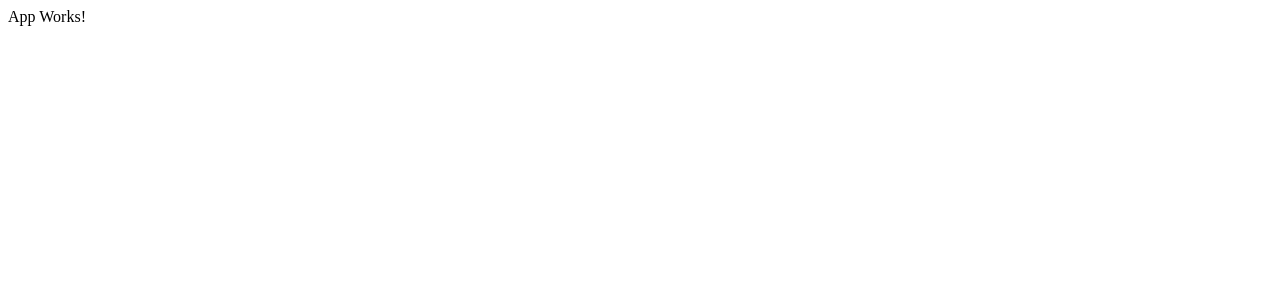
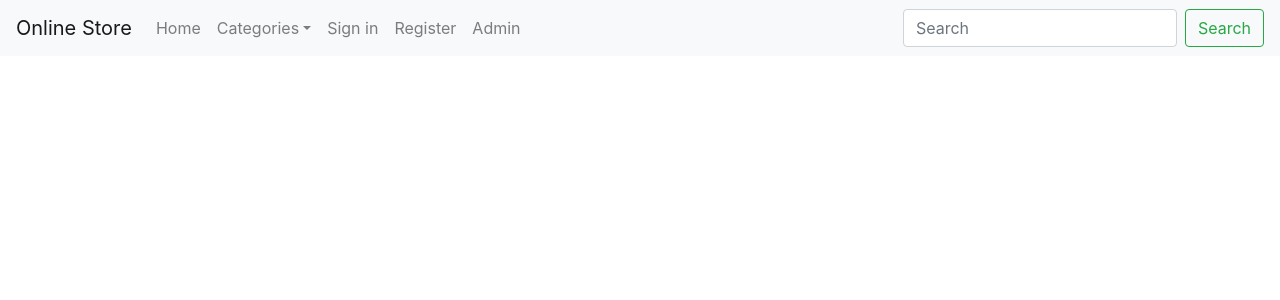
Before and after one commit to RogersNL/Capstone-Static, a React app: page / in a window 1280 px wide. Shown: the top 300 px of the page. Built offline with nearby package versions, Linux system fonts and the light colour scheme.

Commit message:
Add bootstrap and navbar.

```diff
--- a/package.json
+++ b/package.json
@@ -12,6 +12,9 @@
   "author": "",
   "license": "ISC",
   "dependencies": {
+    "bootstrap": "^4.1.3",
+    "css-loader": "^1.0.0",
+    "jquery": "^3.3.1",
     "moment": "^2.18.1",
     "prop-types": "^15.5.10",
     "react": "^15.5.4",
@@ -19,6 +22,7 @@
     "react-redux": "^5.0.6",
     "react-router-dom": "^4.0.0",
     "redux": "^3.7.2",
+    "style-loader": "^0.23.0",
     "styled-jsx": "^3.0.2",
     "uuid": "^3.2.1"
   },
--- a/src/components/App.jsx
+++ b/src/components/App.jsx
@@ -1,9 +1,10 @@
 import React from 'react';
+import NavHeader from './NavHeader';
 
 function App(){
   return (
     <div>
-      App Works!
+      <NavHeader/>
     </div>
   );
 }
--- a/src/components/NavHeader.jsx
+++ b/src/components/NavHeader.jsx
@@ -1,9 +1,48 @@
 import React from 'react';
+import $ from 'jquery';
 
 function NavHeader(){
   return (
     <div>
-      NavHeader Works!
+      <nav className="navbar navbar-expand-lg navbar-light bg-light">
+        <a className="navbar-brand" href="#">Online Store</a>
+        <button className="navbar-toggler" type="button" data-toggle="collapse" data-target="#navbarSupportedContent" aria-controls="navbarSupportedContent" aria-expanded="false" aria-label="Toggle navigation">
+          <span className="navbar-toggler-icon"></span>
+        </button>
+
+        <div className="collapse navbar-collapse" id="navbarSupportedContent">
+          <ul className="navbar-nav mr-auto">
+            <li className="nav-item">
+              <a className="nav-link" href="#">Home</a>
+            </li>
+            <li className="nav-item dropdown">
+              <a className="nav-link dropdown-toggle" href="#" id="navbarDropdown" role="button" data-toggle="dropdown" aria-haspopup="true" aria-expanded="false">
+                Categories
+              </a>
+              <div className="dropdown-menu" aria-labelledby="navbarDropdown">
+                <a className="dropdown-item" href="#">Action</a>
+                <a className="dropdown-item" href="#">Another action</a>
+                <div className="dropdown-divider"></div>
+                <a className="dropdown-item" href="#">Something else here</a>
+              </div>
+            </li>
+            <li className="nav-item">
+              <a className="nav-link" href="#">Sign in</a>
+            </li>
+            <li className="nav-item">
+              <a className="nav-link" href="#">Register</a>
+            </li>
+            <li className="nav-item">
+              <a className="nav-link" href="#">Admin</a>
+            </li>
+          </ul>
+          <form className="form-inline my-2 my-lg-0">
+            <input className="form-control mr-sm-2" type="search" placeholder="Search" aria-label="Search"/>
+            <button className="btn btn-outline-success my-2 my-sm-0" type="submit">Search</button>
+          </form>
+        </div>
+      </nav>
+
     </div>
   );
 }
--- a/src/index.jsx
+++ b/src/index.jsx
@@ -4,6 +4,7 @@
 import App from './components/App';
 import { AppContainer } from 'react-hot-loader';
 import { HashRouter } from 'react-router-dom';
+import Bootstrap from 'bootstrap/dist/css/bootstrap.css';
 
 const render = (Component) => {
   ReactDOM.render(
--- a/webpack.config.js
+++ b/webpack.config.js
@@ -55,6 +55,20 @@
               "styled-jsx/babel"
             ]
           }
+        },
+        {
+          test: /\.css$/,
+          loader: "style-loader!css-loader"
+        },
+        {
+          test: /\.(png|gif|jp(e*)g|svg)$/,
+          use: {
+            loader: 'url-loader',
+            options: {
+              limit: 8000,
+              name: 'images/[hash]-[name].[ext]'
+            }
+          }
         }
       ]
     },
```
Also changed, not shown: src/assets/images/online-store-structure.png, 1 other file (tests, documents, lock files or other folders). Lines whose indentation alone changed are shown as unchanged.
